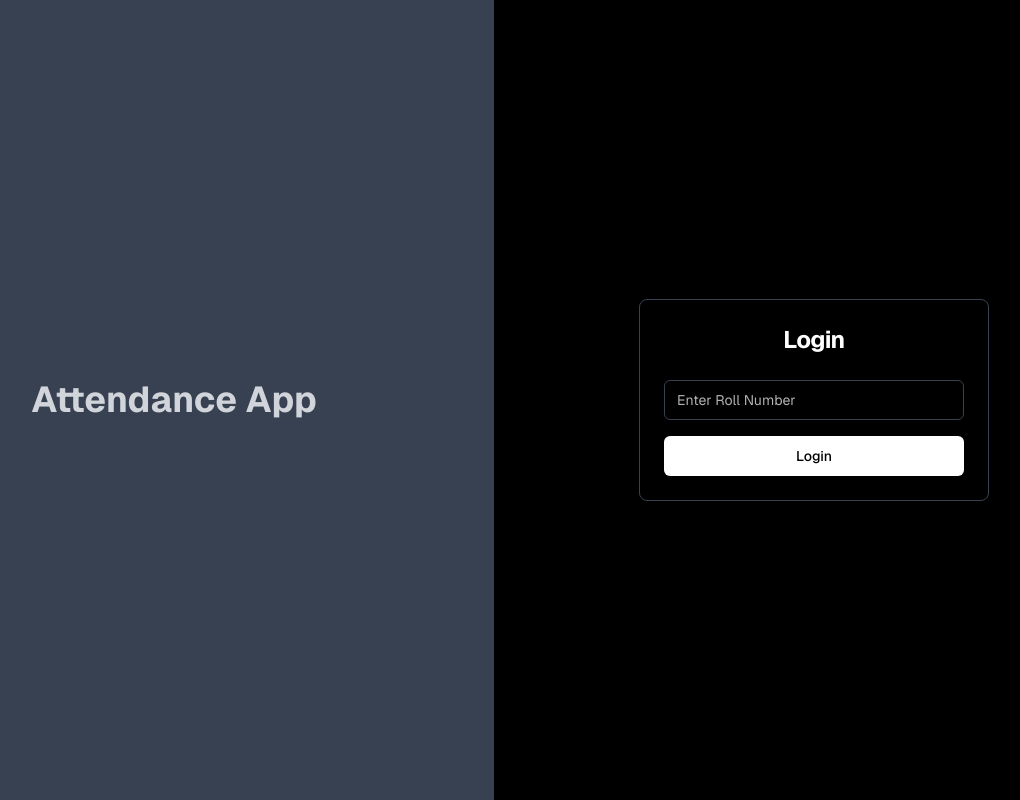
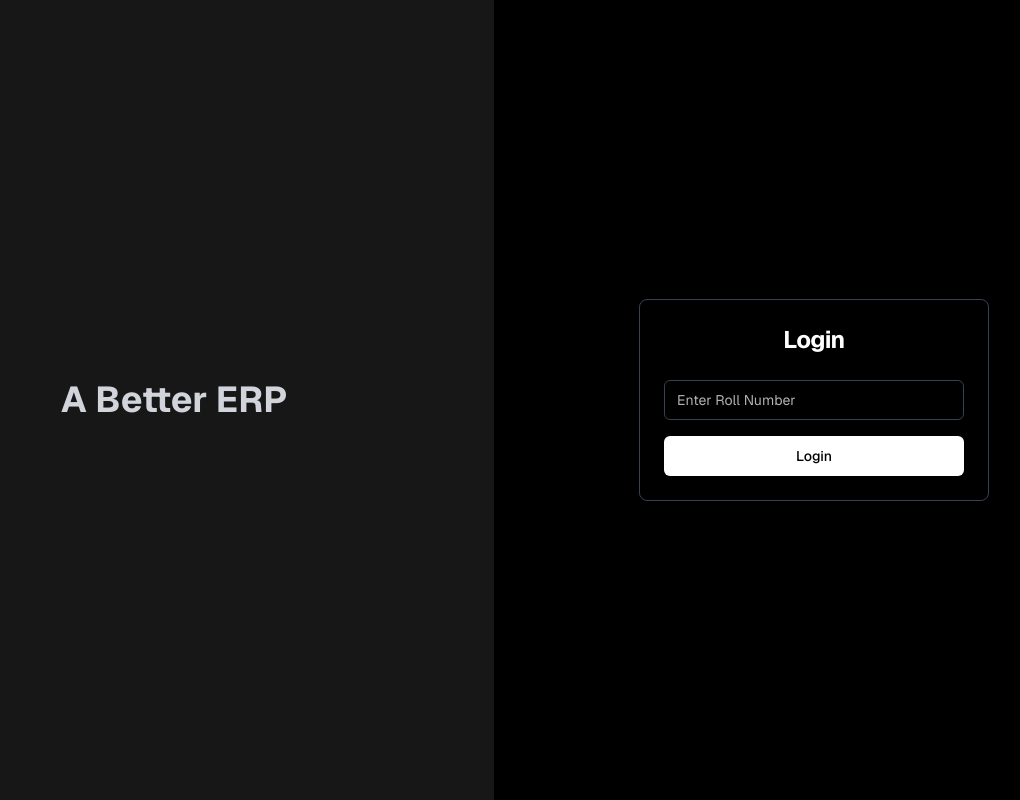
Before and after one commit to saiteja1290/abettererp, a Next.js app: page / in a window 1280 px wide. Shown: the whole page, without its empty margins (146-1166 px from the left). Built offline with nearby package versions, Linux system fonts and the light colour scheme.

Commit message:
frontend colors

```diff
--- a/app/dashboard/page.js
+++ b/app/dashboard/page.js
@@ -74,7 +74,7 @@ export default function Dashboard() {
     ]
 
     return (
-        <Card className="flex flex-col bg-black border-black">
+        <Card className="flex flex-col bg-baground border-background">
             <CardHeader className="items-center pb-0">
                 {/* <CardTitle>Radial Chart - Text</CardTitle> */}
                 <CardDescription>Attendance Overview</CardDescription>
@@ -102,7 +102,7 @@ export default function Dashboard() {
                             dataKey="visitors"
                             background
                             cornerRadius={10}
-                            fill="green"  // Set the color to green
+                            fill="white"  // Set the color to green
                         />
                         <PolarRadiusAxis tick={false} tickLine={false} axisLine={false}>
                             <Label
--- a/app/globals.css
+++ b/app/globals.css
@@ -3,7 +3,7 @@
 @tailwind utilities;
 
 :root {
-  --background: 0 0% 0%;
+  --background: 0 0% 9%;
   --foreground: 0 0% 100%;
   --card: 0 0% 10%;
   --card-foreground: 0 0% 100%;
@@ -26,7 +26,7 @@
 }
 @layer base {
   :root {
-    --background: 0 0% 100%;
+    --background: 0 0% 9%;
     --foreground: 240 10% 3.9%;
     --card: 0 0% 100%;
     --card-foreground: 240 10% 3.9%;
@@ -45,7 +45,7 @@
     --border: 240 5.9% 90%;
     --input: 240 5.9% 90%;
     --ring: 142 86% 28%;
-    --chart-1: 139 65% 20%;
+    --chart-1: 215 20.2% 65.1%;
     --chart-2: 140 74% 44%;
     --chart-3: 142 88% 28%;
     --chart-4: 137 55% 15%;
--- a/app/page.js
+++ b/app/page.js
@@ -30,8 +30,8 @@ export default function Home() {
   return (
     <main className="flex h-screen bg-black text-white">
       {/* Left partition - Hidden on small screens */}
-      <div className="hidden md:flex w-1/2 bg-gray-700 items-center justify-center">
-        <h1 className="text-4xl font-bold text-gray-300">Attendance App</h1>
+      <div className="hidden md:flex w-1/2 bg-background items-center justify-center">
+        <h1 className="text-4xl font-bold text-gray-300">A Better ERP</h1>
       </div>
 
       {/* Right partition - Full width on small screens */}
```
